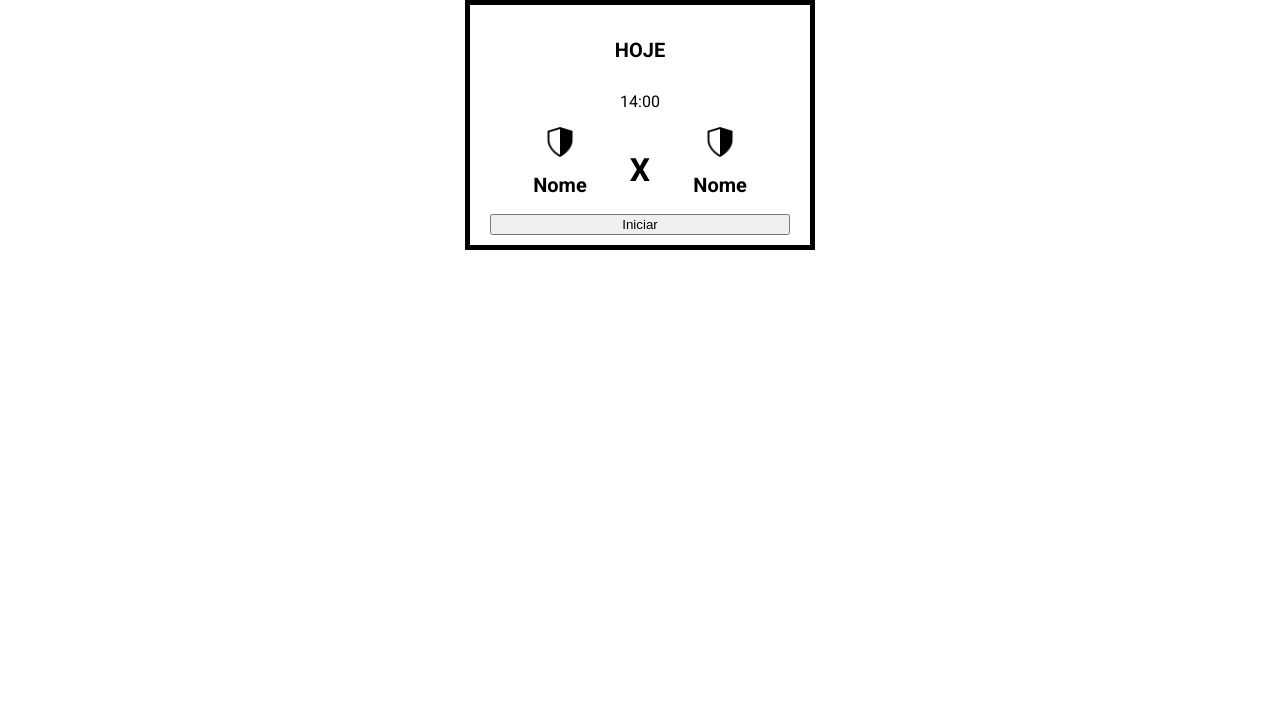
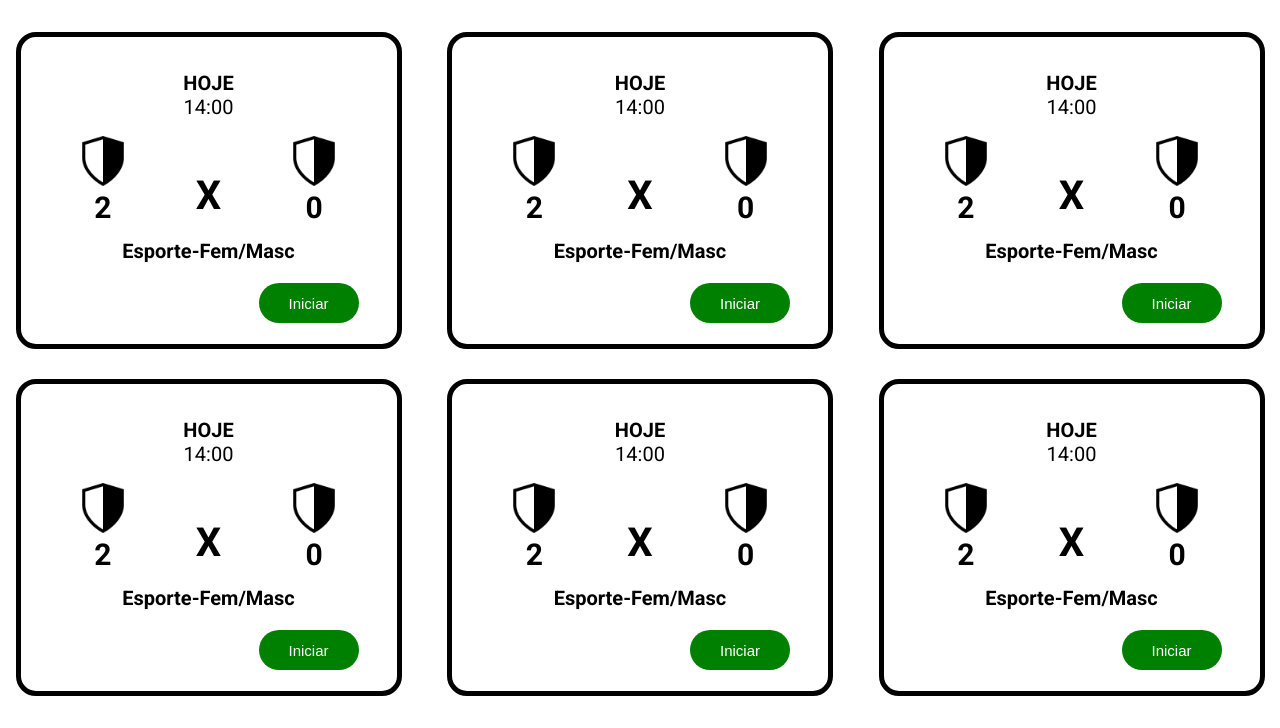
Before and after one commit to Backmagui/JES_Sesi, a PHP site: page /Login/Pagina_inicializador/inicializador.php in a window 1280 px wide. Shown: the part 100-828 px from the top of the page. Before the commit the page ends 350 px from the top, so only its background shows below. Run offline with PHP 8.4, Linux system fonts and the light colour scheme; some web fonts are replaced.

Commit message:
augusto 28/11

```diff
--- a/JES_Sesi-main/Login/Pagina_inicializador/inicializador.css
+++ b/JES_Sesi-main/Login/Pagina_inicializador/inicializador.css
@@ -80,41 +80,91 @@ main{
     flex-wrap: wrap;
     width:100%;
     justify-content: space-evenly;
+    gap: 30px;
+    padding-top: 2rem;
+    padding-bottom: 2rem;
+    align-items: center;
 }
 
-.card-game{
-    display: flex;
-    flex-direction: column;
-    width: 300px;
-    height: 200px;
-    border: 5px solid #000;
-    padding: 20px;
-}
+.timeline-card{
 
-.card-time{
     display: flex;
     flex-direction: column;
     align-items: center;
-}
-
-
-.card-time h1{
-    font-size: 20px;
-}
-
-.card-score{
-    display: flex;
-    justify-content: space-evenly;
-    align-items: center;
-}
-
-.card-squad{
-    display: flex;
-    flex-direction: column;
+    border: 5px solid #000;
+    border-radius: 20px;
+    padding-left: 3rem;
+    padding-right: 3rem;
+    padding-top: 1rem;
+    padding-bottom: 1rem;
+    height: 275px;
+    width: 280px;
+    justify-content: center; /* Centraliza os elementos verticalmente */
     align-items: center;
 
 }
 
-.card-squad h2{
+.timeline-date{
+    display: flex;
+    flex-direction: column;
+    align-items: center;
+    margin-bottom: 0.2rem;
+
+}
+
+.timeline-date h1{
+    margin-bottom: 0;
     font-size: 20px;
+
 }
+
+.timeline-date p{
+    font-size: 20px;
+    margin-top: 0;
+}
+
+.timeline-score{
+    display: flex;
+    align-items: center;
+    justify-content: center;
+    gap: 60px;
+    margin: -1rem;
+}
+
+.timeline-squad{
+    position: relative;
+    top: 10px;
+    padding-bottom: 10px;
+    z-index: -1;
+}
+#ponto{
+    font-size: 30px;
+    text-align: center;
+    -top: -0.5rem;
+    position: relative;
+}
+
+.timeline-score h1{
+    font-size: 40px;
+    padding-left: 0.5rem;
+    padding-right: 0.5rem;
+    top: -20px;
+}
+
+.timeline-modalidade p{
+    font-size: 20px;
+    margin-top: -10px;
+    font-weight: bolder;
+}
+
+.iniciar{
+    position: relative;
+    left:100px;
+    border-radius: 80px;
+    background-color: green;
+    border: none;
+    height: 40px;
+    width: 100px;
+    font-size: 15px;
+    color: #fff;
+}
--- a/JES_Sesi-main/Login/Pagina_inicializador/inicializador.php
+++ b/JES_Sesi-main/Login/Pagina_inicializador/inicializador.php
@@ -22,25 +22,128 @@
         <div class="login"><img src="./img_inic/timbre_sesi_senai.png" alt="" width="300px"></div>
     </header>
     <main>
-        <div class="card-game">
-            <div class="card-time">
-                <h1 id="hoje">HOJE</h1>
+        <div class="timeline-card">
+            <div class="timeline-date">
+                <H1>HOJE</H1>
                 <p>14:00</p>
             </div>
-            <div class="card-score">
-                <div class="card-squad">
-                    <img src="./img_inic/emblema.png" alt="" width="30px">
-                    <h2>Nome</h2>
+            <div class="timeline-score">
+                <div class="timeline-squad">
+                    <img src="./img_inic/emblema.png" alt="" width="50px">
+                    <h1 id="ponto">2</h1>
                 </div>
                 <h1>X</h1>
-                <div class="card-squad">
-                    <img src="./img_inic/emblema.png" alt="" width="30px">
-                    <h2>Nome</h2>
+                <div class="timeline-squad">
+                    <img src="./img_inic/emblema.png" alt="" width="50px">
+                    <h1 id="ponto">0</h1>
                 </div>
+            </div>
+            <div class="timeline-modalidade">
+                <p>Esporte-Fem/Masc</p>
             </div>
             <button class="iniciar">Iniciar</button>
         </div>
-
+        <div class="timeline-card">
+            <div class="timeline-date">
+                <H1>HOJE</H1>
+                <p>14:00</p>
+            </div>
+            <div class="timeline-score">
+                <div class="timeline-squad">
+                    <img src="./img_inic/emblema.png" alt="" width="50px">
+                    <h1 id="ponto">2</h1>
+                </div>
+                <h1>X</h1>
+                <div class="timeline-squad">
+                    <img src="./img_inic/emblema.png" alt="" width="50px">
+                    <h1 id="ponto">0</h1>
+                </div>
+            </div>
+            <div class="timeline-modalidade">
+                <p>Esporte-Fem/Masc</p>
+            </div>
+            <button class="iniciar">Iniciar</button>
+        </div> <div class="timeline-card">
+            <div class="timeline-date">
+                <H1>HOJE</H1>
+                <p>14:00</p>
+            </div>
+            <div class="timeline-score">
+                <div class="timeline-squad">
+                    <img src="./img_inic/emblema.png" alt="" width="50px">
+                    <h1 id="ponto">2</h1>
+                </div>
+                <h1>X</h1>
+                <div class="timeline-squad">
+                    <img src="./img_inic/emblema.png" alt="" width="50px">
+                    <h1 id="ponto">0</h1>
+                </div>
+            </div>
+            <div class="timeline-modalidade">
+                <p>Esporte-Fem/Masc</p>
+            </div>
+            <button class="iniciar">Iniciar</button>
+        </div> <div class="timeline-card">
+            <div class="timeline-date">
+                <H1>HOJE</H1>
+                <p>14:00</p>
+            </div>
+            <div class="timeline-score">
+                <div class="timeline-squad">
+                    <img src="./img_inic/emblema.png" alt="" width="50px">
+                    <h1 id="ponto">2</h1>
+                </div>
+                <h1>X</h1>
+                <div class="timeline-squad">
+                    <img src="./img_inic/emblema.png" alt="" width="50px">
+                    <h1 id="ponto">0</h1>
+                </div>
+            </div>
+            <div class="timeline-modalidade">
+                <p>Esporte-Fem/Masc</p>
+            </div>
+            <button class="iniciar">Iniciar</button>
+        </div> <div class="timeline-card">
+            <div class="timeline-date">
+                <H1>HOJE</H1>
+                <p>14:00</p>
+            </div>
+            <div class="timeline-score">
+                <div class="timeline-squad">
+                    <img src="./img_inic/emblema.png" alt="" width="50px">
+                    <h1 id="ponto">2</h1>
+                </div>
+                <h1>X</h1>
+                <div class="timeline-squad">
+                    <img src="./img_inic/emblema.png" alt="" width="50px">
+                    <h1 id="ponto">0</h1>
+                </div>
+            </div>
+            <div class="timeline-modalidade">
+                <p>Esporte-Fem/Masc</p>
+            </div>
+            <button class="iniciar">Iniciar</button>
+        </div> <div class="timeline-card">
+            <div class="timeline-date">
+                <H1>HOJE</H1>
+                <p>14:00</p>
+            </div>
+            <div class="timeline-score">
+                <div class="timeline-squad">
+                    <img src="./img_inic/emblema.png" alt="" width="50px">
+                    <h1 id="ponto">2</h1>
+                </div>
+                <h1>X</h1>
+                <div class="timeline-squad">
+                    <img src="./img_inic/emblema.png" alt="" width="50px">
+                    <h1 id="ponto">0</h1>
+                </div>
+            </div>
+            <div class="timeline-modalidade">
+                <p>Esporte-Fem/Masc</p>
+            </div>
+            <button class="iniciar">Iniciar</button>
+        </div>
     </main>
 </body>
 <script>
```
Also changed, not shown: JES_Sesi-main/index.php (+7 -1 lines), JES_Sesi-main/style.css (+10 -1 lines).
